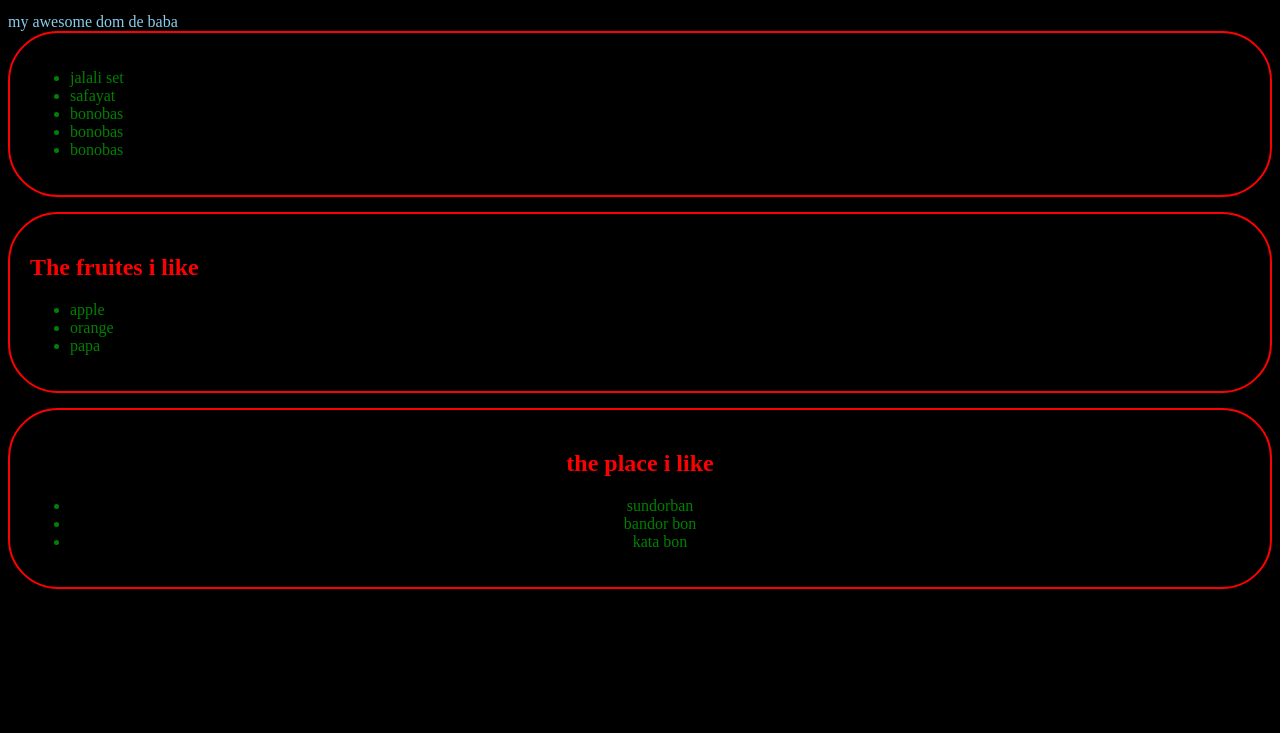
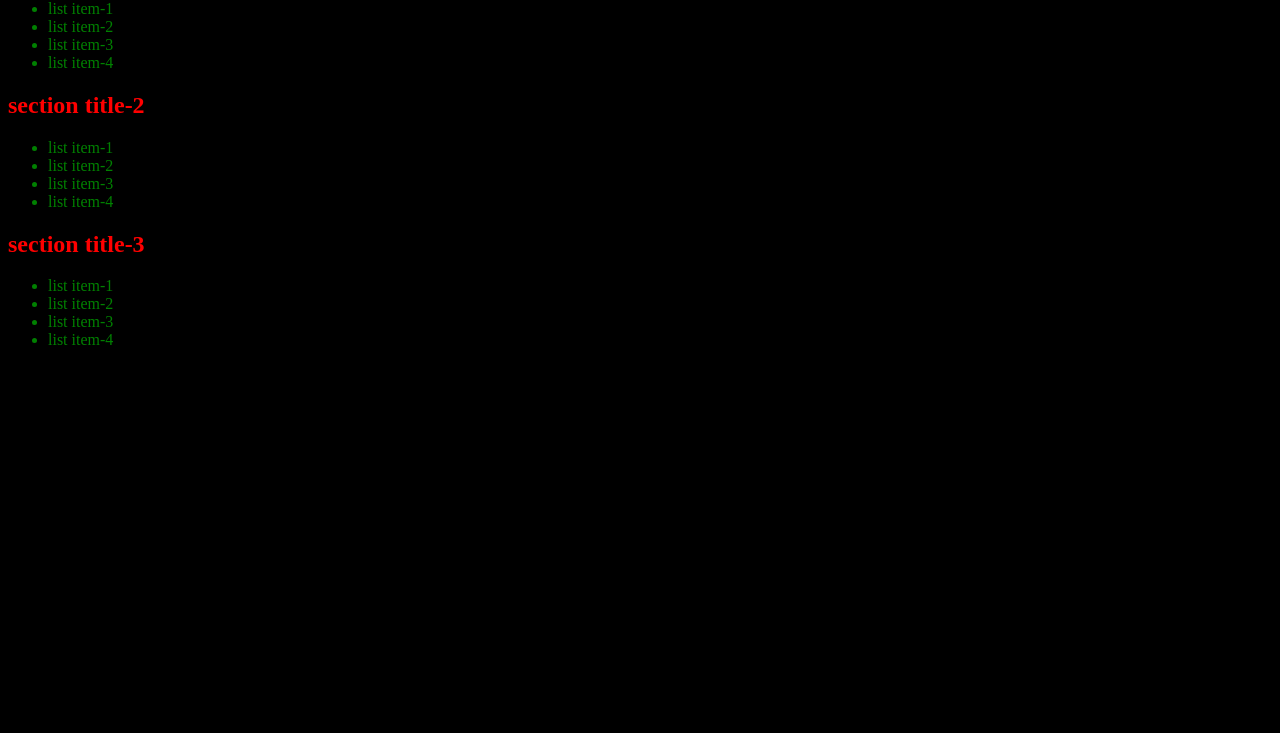
Before and after one commit to mahmudabiswas/module24, a plain HTML site: page index.html in a window 1280 px wide. Shown: the part 67-800 px from the top of the page. Drawn offline with Linux system fonts and the light colour scheme.

Commit message:
add more thing

```diff
--- /dev/null
+++ b/appendChild.js
@@ -0,0 +1,5 @@
+const placeUl = document.getElementById("placeUl");
+const li = document.createElement("li");
+li.innerText = "parbot bon";
+placeUl.appendChild(li);
+console.log(placeUl);
--- a/index.html
+++ b/index.html
@@ -7,7 +7,7 @@
     <link rel="stylesheet" href="style.css" />
   </head>
   <body>
-    <h1>well come my dom</h1>
+    <!-- <h1>well come my dom</h1>
     <main>my awesome dom de baba</main>
     <section>
       <ul>
@@ -26,12 +26,40 @@
         <li class="importantPlaces">papa</li>
       </ul>
     </section>
-    <section class="place">
+    <section id="place">
       <h1>the place i like</h1>
-      <ul class="placeUl">
+      <ul id="placeUl">
         <li>sundorban</li>
         <li>bandor bon</li>
         <li>kata bon</li>
+      </ul>
+    </section> -->
+
+    <section>
+      <h1 class="sectionTitle">section title-1</h1>
+      <ul>
+        <li>list item-1</li>
+        <li>list item-2</li>
+        <li>list item-3</li>
+        <li>list item-4</li>
+      </ul>
+    </section>
+    <section>
+      <h1 class="sectionTitle">section title-2</h1>
+      <ul>
+        <li>list item-1</li>
+        <li>list item-2</li>
+        <li>list item-3</li>
+        <li>list item-4</li>
+      </ul>
+    </section>
+    <section>
+      <h1 class="sectionTitle">section title-3</h1>
+      <ul>
+        <li>list item-1</li>
+        <li>list item-2</li>
+        <li>list item-3</li>
+        <li>list item-4</li>
       </ul>
     </section>
   </body>
@@ -50,5 +78,6 @@
     // const fruitContainer = document.querySelector(".fruitContainer  li");
     // console.log(fruitContainer);
   </script>
-  <script src="index.js"></script>
+  <!-- <script src="index.js"></script> -->
+  <script src="appendChild.js"></script>
 </html>
```
